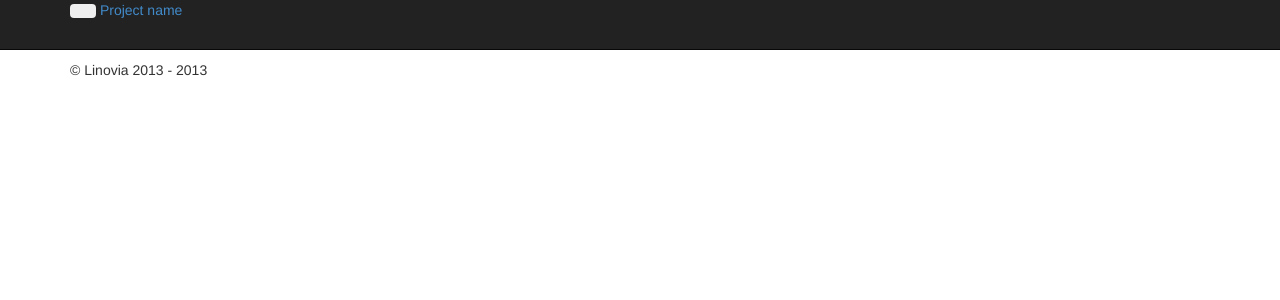
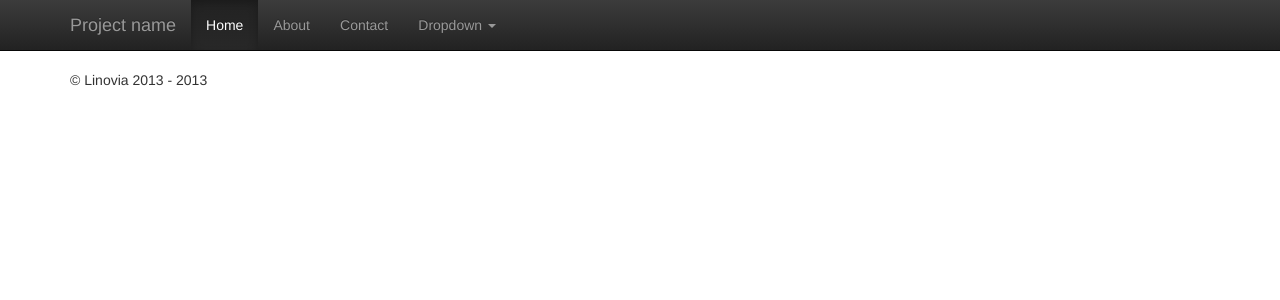
Before and after one commit to linovia/django-agile-boards, a Django app: template agileboards/kanban/templates/base.html in a window 1280 px wide. Shown: the top 300 px of the page. Run offline with Django 3.2, Linux system fonts and the light colour scheme; the template is opened without the code that fills it, so the values that code supplies are empty; parts of the project's set-up code (start-up, migrations or seed data) failed here and were passed over.

Commit message:
Switched to bootstrap3.

```diff
--- a/agileboards/kanban/templates/base.html
+++ b/agileboards/kanban/templates/base.html
@@ -2,17 +2,33 @@
 <html lang="en" {% block ng-app %}{% endblock ng-app%}>
   <head>
     <meta charset="utf-8">
-    <title>Bootstrap, from Twitter</title>
+    <meta http-equiv="X-UA-Compatible" content="IE=edge">
     <meta name="viewport" content="width=device-width, initial-scale=1.0">
     <meta name="description" content="">
     <meta name="author" content="">
 
-    <!-- Le styles -->
+    <title>Kanban board</title>
+
+    <!-- Bootstrap core CSS -->
     <link href="{% static 'css/bootstrap.css' %}" rel="stylesheet">
+    <!-- Bootstrap theme -->
+    <link href="{% static 'css/bootstrap-theme.css' %}" rel="stylesheet">
+
+    <!-- Custom styles for this template -->
     <style type="text/css">
       body {
-        padding-top: 60px;
-        padding-bottom: 40px;
+        padding-top: 70px;
+        padding-bottom: 30px;
+      }
+
+      .theme-dropdown .dropdown-menu {
+        display: block;
+        position: static;
+        margin-bottom: 20px;
+      }
+
+      .theme-showcase > p > .btn {
+        margin: 5px 0;
       }
 
       .show-grid [class*="span"] {
@@ -25,37 +41,35 @@
         line-height: 40px;
       }
     </style>
-    <link href="{% static 'css/bootstrap-responsive.css' %}" rel="stylesheet">
 
     <link href="{% static 'css/kanban.css' %}" rel="stylesheet">
 
-    <!-- HTML5 shim, for IE6-8 support of HTML5 elements -->
+    <!-- Just for debugging purposes. Don't actually copy this line! -->
+    <!--[if lt IE 9]><script src="{% static 'js/ie8-responsive-file-warning.js' %}"></script><![endif]-->
+
+    <!-- HTML5 shim and Respond.js IE8 support of HTML5 elements and media queries -->
     <!--[if lt IE 9]>
-      <script src="{% static 'js/html5shiv.js' %}"></script>
+      <script src="https://oss.maxcdn.com/libs/html5shiv/3.7.0/html5shiv.js"></script>
+      <script src="https://oss.maxcdn.com/libs/respond.js/1.3.0/respond.min.js"></script>
     <![endif]-->
-
-    <!-- Fav and touch icons
-    <link rel="apple-touch-icon-precomposed" sizes="144x144" href="{% static 'ico/apple-touch-icon-144-precomposed.png' %}">
-    <link rel="apple-touch-icon-precomposed" sizes="114x114" href="{% static 'ico/apple-touch-icon-114-precomposed.png' %}">
-      <link rel="apple-touch-icon-precomposed" sizes="72x72" href="{% static 'ico/apple-touch-icon-72-precomposed.png' %}">
-                    <link rel="apple-touch-icon-precomposed" href="{% static 'ico/apple-touch-icon-57-precomposed.png' %}">
-                                   <link rel="shortcut icon" href="{% static 'ico/favicon.png' %}">
-    -->
   </head>
 
   <body {% block ng-controller %}{% endblock ng-controller %}>
 
-    <div class="navbar navbar-inverse navbar-fixed-top">
-      <div class="navbar-inner">
+    <div class="navbar navbar-inverse navbar-fixed-top" role="navigation">
       <div class="container">
-          <button type="button" class="btn btn-navbar" data-toggle="collapse" data-target=".nav-collapse">
+        <div class="navbar-header">
+          <button type="button" class="navbar-toggle" data-toggle="collapse" data-target=".navbar-collapse">
+            <span class="sr-only">Toggle navigation</span>
             <span class="icon-bar"></span>
             <span class="icon-bar"></span>
             <span class="icon-bar"></span>
           </button>
-          <a class="brand" href="#">Project name</a>
-          <div class="nav-collapse collapse">
-            <ul class="nav">
+          <a class="navbar-brand" href="#">Project name</a>
+        </div>
+
+        <div class="navbar-collapse collapse">
+          <ul class="nav navbar-nav">
             <li class="active"><a href="#">Home</a></li>
             <li><a href="#about">About</a></li>
             <li><a href="#contact">Contact</a></li>
@@ -66,19 +80,13 @@
                 <li><a href="#">Another action</a></li>
                 <li><a href="#">Something else here</a></li>
                 <li class="divider"></li>
-                  <li class="nav-header">Nav header</li>
+                <li class="dropdown-header">Nav header</li>
                 <li><a href="#">Separated link</a></li>
                 <li><a href="#">One more separated link</a></li>
               </ul>
             </li>
           </ul>
-            <form class="navbar-form pull-right">
-              <input class="span2" type="text" placeholder="Email">
-              <input class="span2" type="password" placeholder="Password">
-              <button type="submit" class="btn">Sign in</button>
-            </form>
         </div><!--/.nav-collapse -->
-        </div>
       </div>
     </div>
 
--- a/agileboards/kanban/templates/board.html
+++ b/agileboards/kanban/templates/board.html
@@ -20,9 +20,11 @@
                 <div class="task well" ng-repeat="item in column.tickets">
                   <span>{{ item.name }}</span>
                   <hr class="dotted">
-                  <span>Resp 1</span>
+                  <span>Mr X</span>
                   <div class="progress">
-                    <div class="bar" style="width: {{ item.progress }}%;"></div>
+                    <div class="progress-bar" role="progressbar" aria-valuenow="{{ item.progress }}" aria-valuemin="0" aria-valuemax="100" style="width: {{ item.progress }}%;">
+                      <span class="sr-only">{{ item.progress }}% Complete</span>
+                    </div>
                   </div>
                 </div>
 
```
Lines whose indentation alone changed are shown as unchanged.
